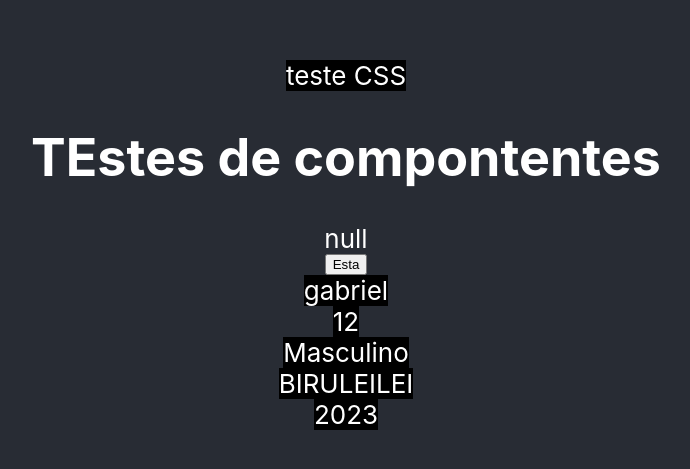
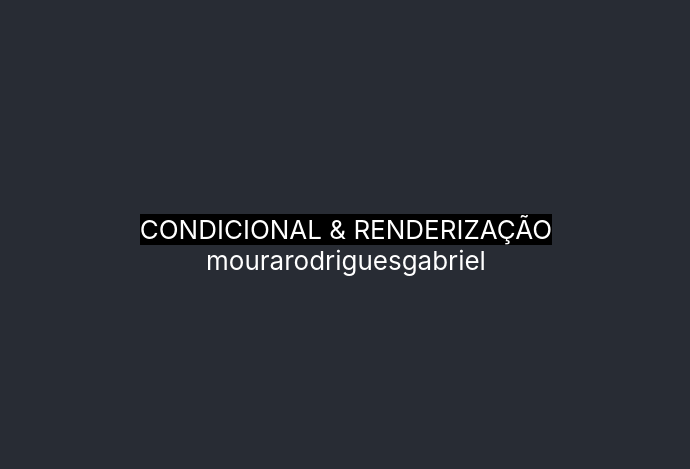
Before and after one commit to grmoura/Estudo_ReactIniciante, a React (Create React App) app: page / in a window 1280 px wide. Shown: the part 155-624 px from the top of the page, without its empty margins (294-984 px from the left). Built offline with nearby package versions, Linux system fonts and the light colour scheme.

Commit message:
feat: renderizacao e condicional

```diff
--- a/src/App.js
+++ b/src/App.js
@@ -1,23 +1,21 @@
-import ComponenteButton from './components/ComponenteButton'
-import ComponenteTeste from './components/ComponenteTeste'
-import PropsTeste from './components/PropsTeste'
-import XPropsTypeTeste from './components/XPropsTypeTeste'
-import Evento from './components/Evento'
+//import ComponenteButton from './components/ComponenteButton'
+//import ComponenteTeste from './components/ComponenteTeste'
+//import PropsTeste from './components/PropsTeste'
+///import XPropsTypeTeste from './components/XPropsTypeTeste'
+//import Evento from './components/Evento'
+//import Condicional from './components/Condicional'
+import Renderizacao from './components/Renderizacao';
 import './App.css'
 
 
 function App() {
-
+  const texte = ["moura", "rodrigues", "gabriel"];
   return (
 
     <div className="App">
       <header className="App-header">
-        <li>teste CSS</li>
-        <ComponenteTeste />
-        <Evento />
-        <PropsTeste nome="gabriel" idade={12} genero="Masculino"/>
-        <XPropsTypeTeste nome="BIRULEILEI"  ano={2023} marca={false} />
-
+        <li>CONDICIONAL & RENDERIZAÇÃO</li>
+        <Renderizacao  itens={texte}/>
       </header>
     </div>
   );
--- a/src/components/ComponenteButton.js
+++ b/src/components/ComponenteButton.js
@@ -2,7 +2,7 @@
 export  default function ComponenteButton({url,valor}) {
   return (
     <>
-      <button onClick={url}>Esta{valor}</button>
+      <button onClick={url}>Executar</button>
     </>
   );
 }
--- /dev/null
+++ b/src/components/Condicional.js
@@ -0,0 +1,21 @@
+import { useState } from "react";
+import ComponenteButton from "./ComponenteButton";
+
+export default function Condicional({ inicio }) {
+  const [situacao, setSituacao] = useState(null);
+
+  function CondicionalEvent() {
+    setSituacao(situacao + 1);
+    console.log(situacao);
+  }
+
+  return (
+    <>
+      <h1>Condicional</h1>
+      <ComponenteButton url={CondicionalEvent} valor={1} />
+      {situacao === null ?
+      (<p>ok{situacao}</p>) : ('qweqweq')
+      }
+    </>
+  );
+}
--- /dev/null
+++ b/src/components/Renderizacao.js
@@ -0,0 +1,3 @@
+export default function Renderizacao({ itens }) {
+ return itens
+}
```
